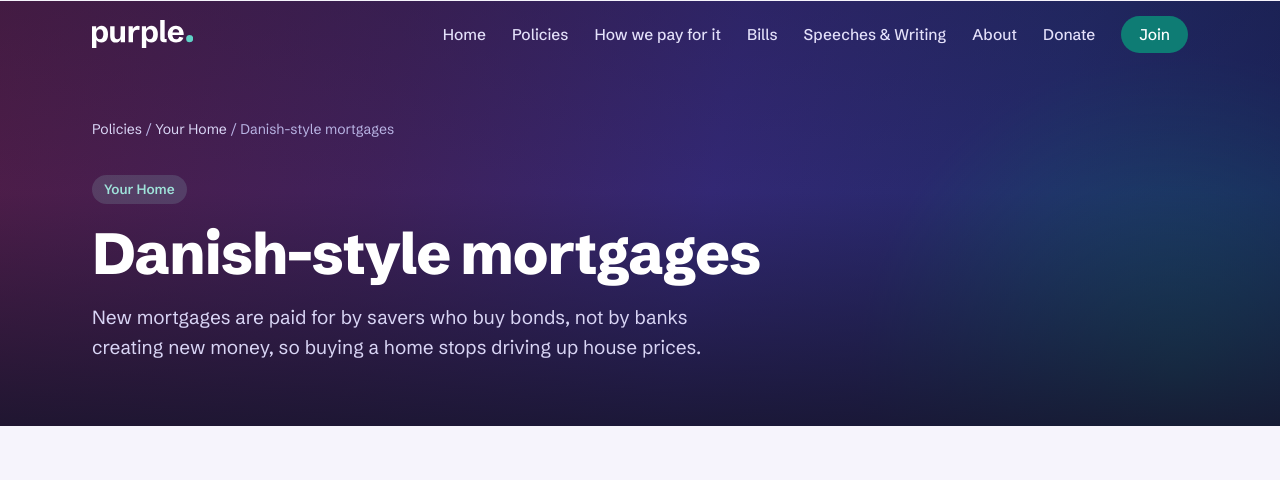
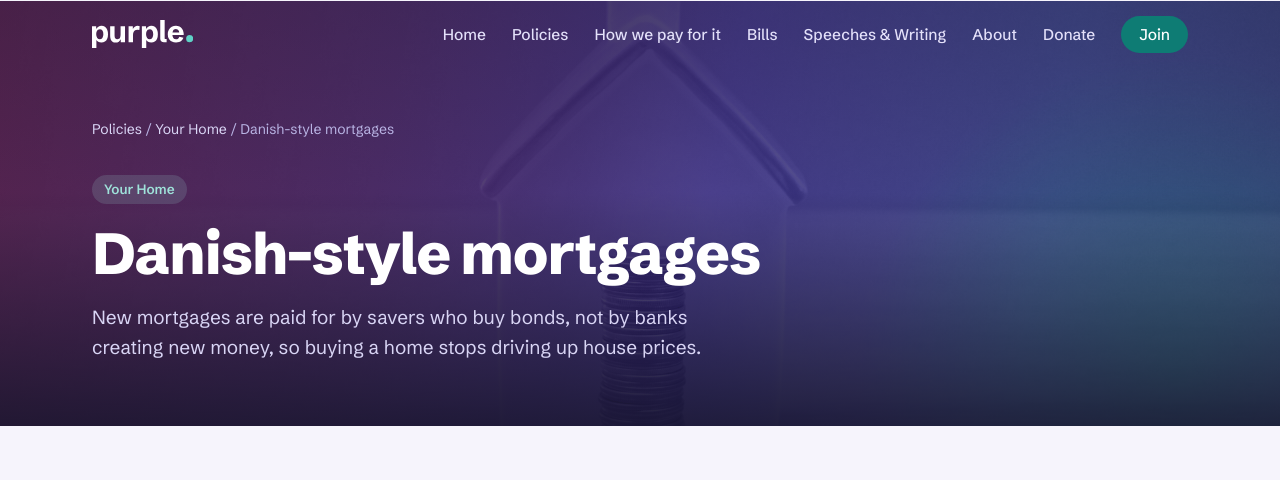
Before and after one commit to Purple-Party-uk/purple, a Jekyll site: the page built from _policies/home/mortgages.md, in a window 1280 px wide and 1400 px high. Shown: the top 480 px of the window. Built offline with Jekyll 4.4.1, drawn with Linux system fonts in a browser that asks for light colours; some of the changed text lies outside the part shown; grey boxes are pictures that could not be loaded.

Commit message:
Add header photo and video intro to Danish-style mortgages page (#46)
Adds an optional video_intro field to policy pages, shown above the video.


Claude-Session: https://claude.ai/code/session_016kdNgyrHD8pGjBHzKV9hPF

Co-authored-by: Claude <noreply@anthropic.com>

```diff
--- a/_includes/video.html
+++ b/_includes/video.html
@@ -1,5 +1,6 @@
-{% comment %}Usage: {% include video.html id="YOUTUBE_ID" title="..." %}. With no id, shows a placeholder.{% endcomment %}
+{% comment %}Usage: {% include video.html id="YOUTUBE_ID" title="..." intro="..." %}. With no id, shows a placeholder.{% endcomment %}
 <figure class="media">
+{% if include.intro %}<figcaption class="video-intro">{{ include.intro }}</figcaption>{% endif %}
 {% if include.id %}
   <div class="video-embed"><iframe src="https://www.youtube-nocookie.com/embed/{{ include.id }}" title="{{ include.title | default: 'Video' }}" allow="accelerometer; encrypted-media; gyroscope; picture-in-picture" allowfullscreen loading="lazy"></iframe></div>
 {% else %}
--- a/_layouts/policy.html
+++ b/_layouts/policy.html
@@ -14,7 +14,7 @@ nav: policies
 </div></div>
 <div class="wrap doc">
   <article class="body">
-    {% include video.html id=page.video title=page.title %}
+    {% include video.html id=page.video title=page.title intro=page.video_intro %}
     {% assign cost_h = '<h2 id="what-it-costs">What it costs</h2>' %}
     {% if content contains cost_h %}
       {% assign before_cost = content | split: cost_h | first %}
--- a/_policies/home/mortgages.md
+++ b/_policies/home/mortgages.md
@@ -9,9 +9,10 @@ bills: []
 flagship: false
 costing: partial
 costing_note: "The national mutual lender's starting capital (about £2.75 billion) is £50 for each of about 55 million adults, from ONS mid-2024 population estimates. The regulator's running costs, any top-up grant to the mutual, the margin bands and the effect on the Sovereign Wealth Fund's returns have not yet been modelled."
-# image: /assets/img/mortgages.jpg   # uncomment when you have a photo
-# image_alt: "Describe the photo"
+image: /assets/img/mortgages.jpg
+image_alt: "A small model house with a stack of coins in front of it"
 video: pKjCLPx4xqI
+video_intro: "This video explains how Denmark's system works. Our version keeps its core rule and changes some details, set out below."
 ---
 
 ## The problem
--- a/assets/css/style.css
+++ b/assets/css/style.css
@@ -114,6 +114,7 @@ section.block.alt{background:var(--wash);}
 .ph .play{width:64px;height:64px;border-radius:50%;background:var(--violet);color:#fff;display:flex;align-items:center;justify-content:center;font-size:22px;padding-left:5px;}
 .ph svg{opacity:.6;}
 .media figcaption{font-size:13.5px;color:var(--muted);margin-top:8px;}
+.media .video-intro{font-size:16px;color:var(--ink);margin:0 0 12px;}
 .body{max-width:var(--read);}
 .body h2{font-size:26px;margin:44px 0 12px;}
 .body p{font-family:'Source Serif 4',Georgia,serif;font-size:18.5px;line-height:1.7;}
```
Also changed, not shown: assets/img/mortgages.jpg (added).
